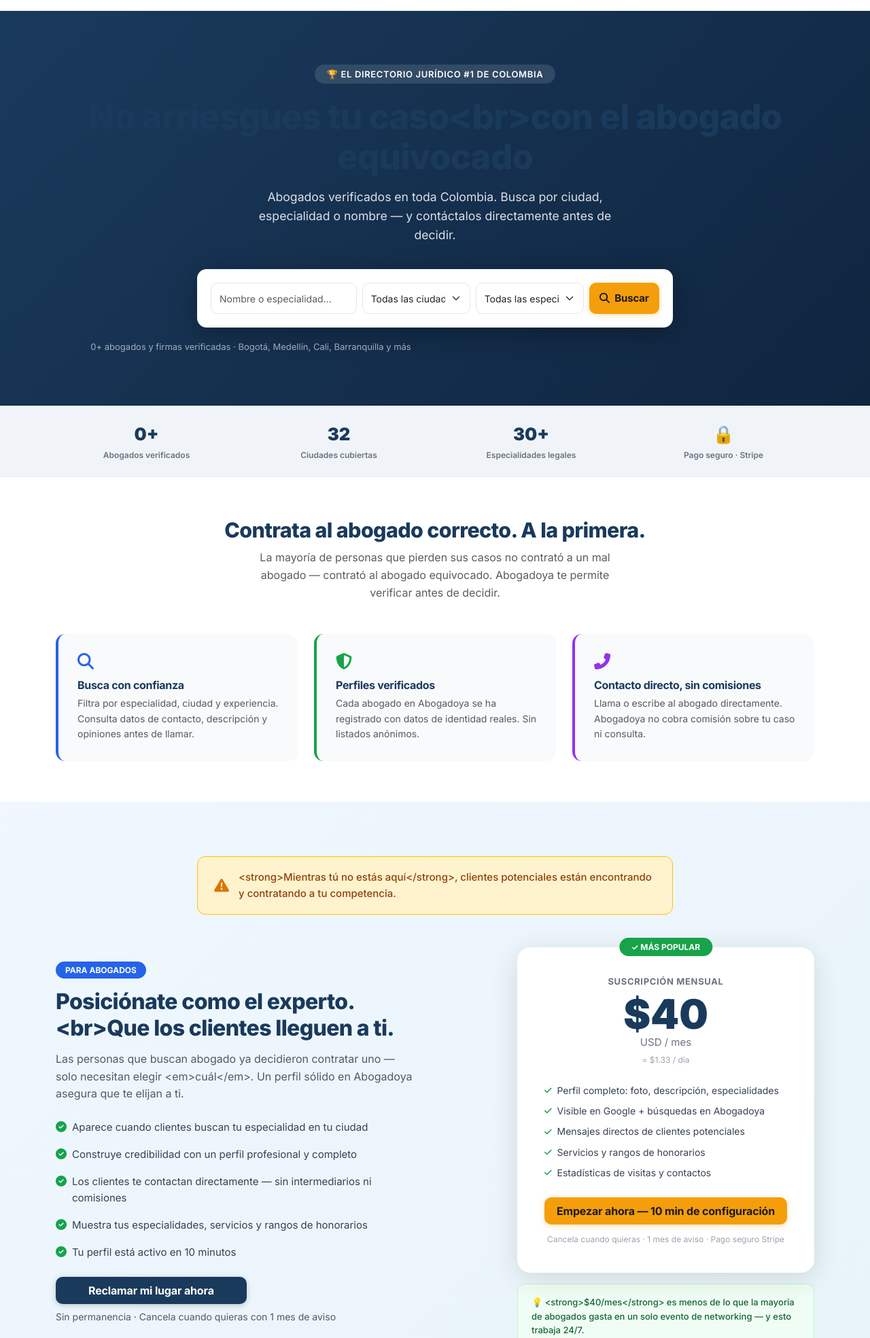
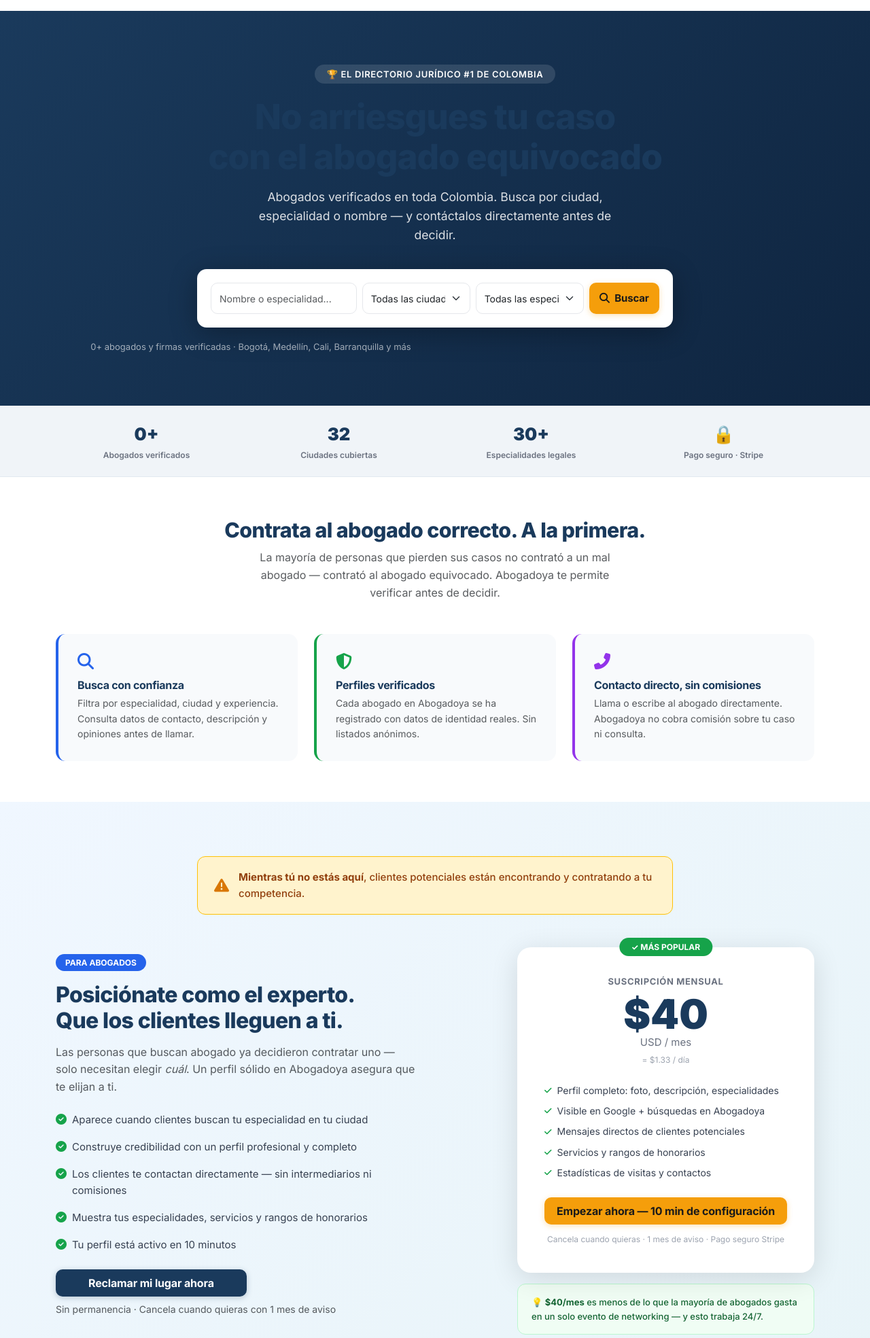
Before and after one commit to davidmyrann-sketch/abogados-co, a Flask app: page / in a window 1280 px wide. Shown: the part 59-2028 px from the top of the page at 68% size. Run offline with Flask 3, Linux system fonts and the light colour scheme; the visitor is signed in with stand-in values (Sample User, id 1).

Commit message:
Fix HTML tags rendering as literal text in bilingual expressions
Add | safe filter to all Jinja2 ternary expressions containing
<br>, <strong> or <em> tags so they render as HTML not escaped text.

Co-Authored-By: Claude Sonnet 4.6 <noreply@anthropic.com>

```diff
--- a/templates/index.html
+++ b/templates/index.html
@@ -63,7 +63,7 @@
       🏆 {{ 'THE #1 LAWYER DIRECTORY IN COLOMBIA' if lang=='en' else 'EL DIRECTORIO JURÍDICO #1 DE COLOMBIA' }}
     </span>
     <h1 style="font-size:clamp(2rem,5vw,3.2rem);font-weight:800;margin:20px 0 16px;line-height:1.15">
-      {{ 'Don\'t risk your case<br>with the wrong lawyer' if lang=='en' else 'No arriesgues tu caso<br>con el abogado equivocado' }}
+      {{ ('Don\'t risk your case<br>with the wrong lawyer' if lang=='en' else 'No arriesgues tu caso<br>con el abogado equivocado') | safe }}
     </h1>
     <p style="font-size:1.1rem;opacity:.85;max-width:560px;margin:0 auto 36px">
       {{ 'Verified lawyers across Colombia. Search by city, specialty or name — and contact them directly before deciding.' if lang=='en' else 'Abogados verificados en toda Colombia. Busca por ciudad, especialidad o nombre — y contáctalos directamente antes de decidir.' }}
@@ -218,7 +218,7 @@
     <div style="background:#fff3cd;border:1px solid #ffc107;border-radius:12px;padding:18px 24px;margin-bottom:48px;display:flex;align-items:center;gap:14px;max-width:700px;margin-left:auto;margin-right:auto;margin-bottom:48px">
       <i class="fas fa-exclamation-triangle" style="color:#d97706;font-size:22px;flex-shrink:0"></i>
       <p style="margin:0;font-size:15px;color:#92400e;font-weight:500">
-        {{ '<strong>While you\'re not listed here</strong>, potential clients are finding and hiring your competitors.' if lang=='en' else '<strong>Mientras tú no estás aquí</strong>, clientes potenciales están encontrando y contratando a tu competencia.' }}
+        {{ ('<strong>While you\'re not listed here</strong>, potential clients are finding and hiring your competitors.' if lang=='en' else '<strong>Mientras tú no estás aquí</strong>, clientes potenciales están encontrando y contratando a tu competencia.') | safe }}
       </p>
     </div>
 
@@ -226,10 +226,10 @@
       <div class="col-md-6">
         <span style="background:#2563eb;color:#fff;border-radius:20px;padding:5px 14px;font-size:12px;font-weight:700">{{ 'FOR LAWYERS' if lang=='en' else 'PARA ABOGADOS' }}</span>
         <h2 style="font-size:2rem;font-weight:800;color:#1a3a5c;margin:16px 0 14px">
-          {{ 'Position yourself as the expert.<br>Let clients come to you.' if lang=='en' else 'Posiciónate como el experto.<br>Que los clientes lleguen a ti.' }}
+          {{ ('Position yourself as the expert.<br>Let clients come to you.' if lang=='en' else 'Posiciónate como el experto.<br>Que los clientes lleguen a ti.') | safe }}
         </h2>
         <p class="text-muted mb-4">
-          {{ 'People searching for a lawyer are already decided — they just need to choose <em>which</em> lawyer. A strong profile on Abogadoya makes sure they choose you.' if lang=='en' else 'Las personas que buscan abogado ya decidieron contratar uno — solo necesitan elegir <em>cuál</em>. Un perfil sólido en Abogadoya asegura que te elijan a ti.' }}
+          {{ ('People searching for a lawyer are already decided — they just need to choose <em>which</em> lawyer. A strong profile on Abogadoya makes sure they choose you.' if lang=='en' else 'Las personas que buscan abogado ya decidieron contratar uno — solo necesitan elegir <em>cuál</em>. Un perfil sólido en Abogadoya asegura que te elijan a ti.') | safe }}
         </p>
         <div class="d-flex flex-column gap-3 mb-4">
           <div class="d-flex align-items-start gap-2">
@@ -285,7 +285,7 @@
         <!-- Sutherland reframe -->
         <div style="background:#f0fdf4;border:1px solid #bbf7d0;border-radius:12px;padding:16px 20px;margin-top:16px">
           <p style="margin:0;font-size:13px;color:#166534;font-weight:500">
-            💡 {{ '<strong>$40/month</strong> is less than what most lawyers spend on one networking event — and it works 24/7.' if lang=='en' else '<strong>$40/mes</strong> es menos de lo que la mayoría de abogados gasta en un solo evento de networking — y esto trabaja 24/7.' }}
+            💡 {{ ('<strong>$40/month</strong> is less than what most lawyers spend on one networking event — and it works 24/7.' if lang=='en' else '<strong>$40/mes</strong> es menos de lo que la mayoría de abogados gasta en un solo evento de networking — y esto trabaja 24/7.') | safe }}
           </p>
         </div>
       </div>
@@ -365,7 +365,7 @@
   <div class="container">
     <p style="color:#fbbf24;font-size:13px;font-weight:700;text-transform:uppercase;letter-spacing:.1em;margin-bottom:12px">{{ 'Your next client is searching right now' if lang=='en' else 'Tu próximo cliente está buscando ahora mismo' }}</p>
     <h2 style="color:#fff;font-size:2.2rem;font-weight:800;margin-bottom:12px;line-height:1.2">
-      {{ 'Build the legal practice<br>you always wanted.' if lang=='en' else 'Construye la práctica legal<br>que siempre quisiste.' }}
+      {{ ('Build the legal practice<br>you always wanted.' if lang=='en' else 'Construye la práctica legal<br>que siempre quisiste.') | safe }}
     </h2>
     <p style="color:rgba(255,255,255,.7);margin-bottom:32px;font-size:1.05rem;max-width:500px;margin-left:auto;margin-right:auto">
       {{ 'Join the lawyers already growing their client base with Abogadoya. $40/month. No commitment. Cancel anytime.' if lang=='en' else 'Únete a los abogados que ya están creciendo con Abogadoya. $40/mes. Sin permanencia. Cancela cuando quieras.' }}
```
